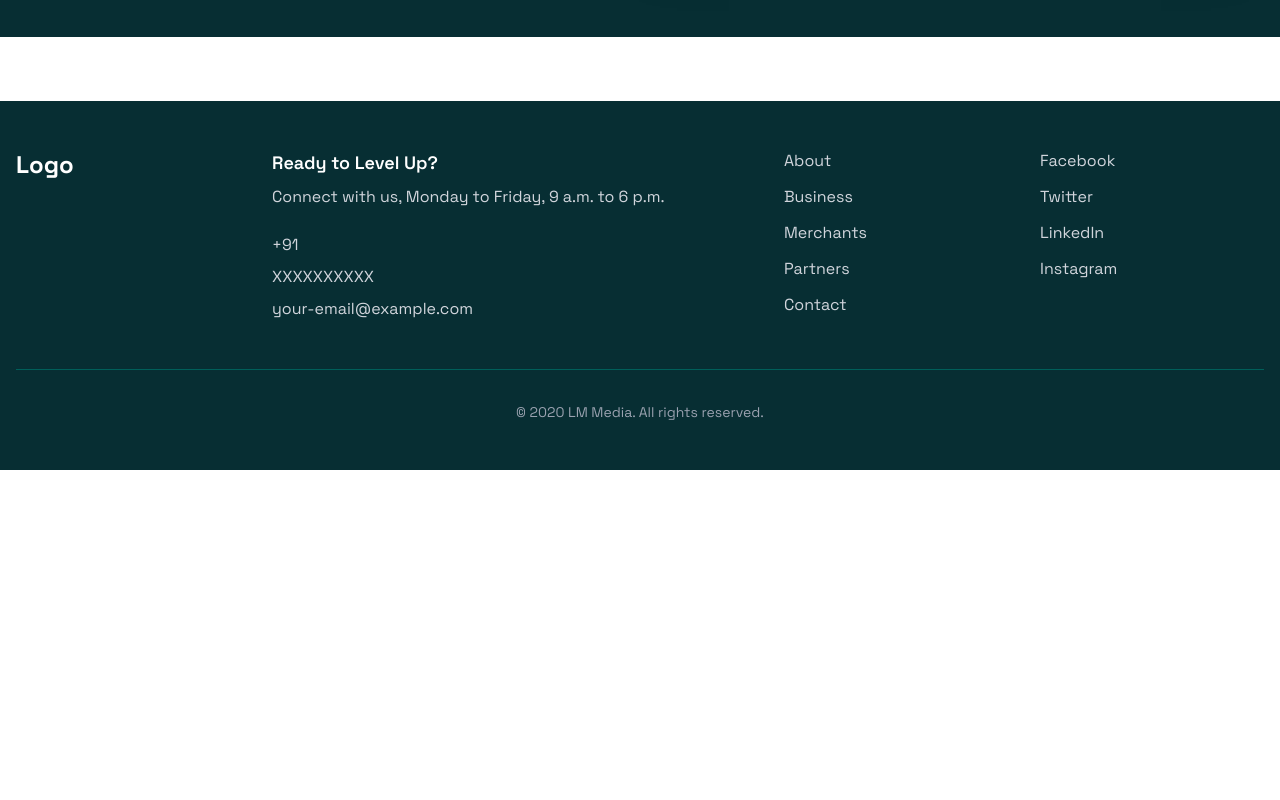
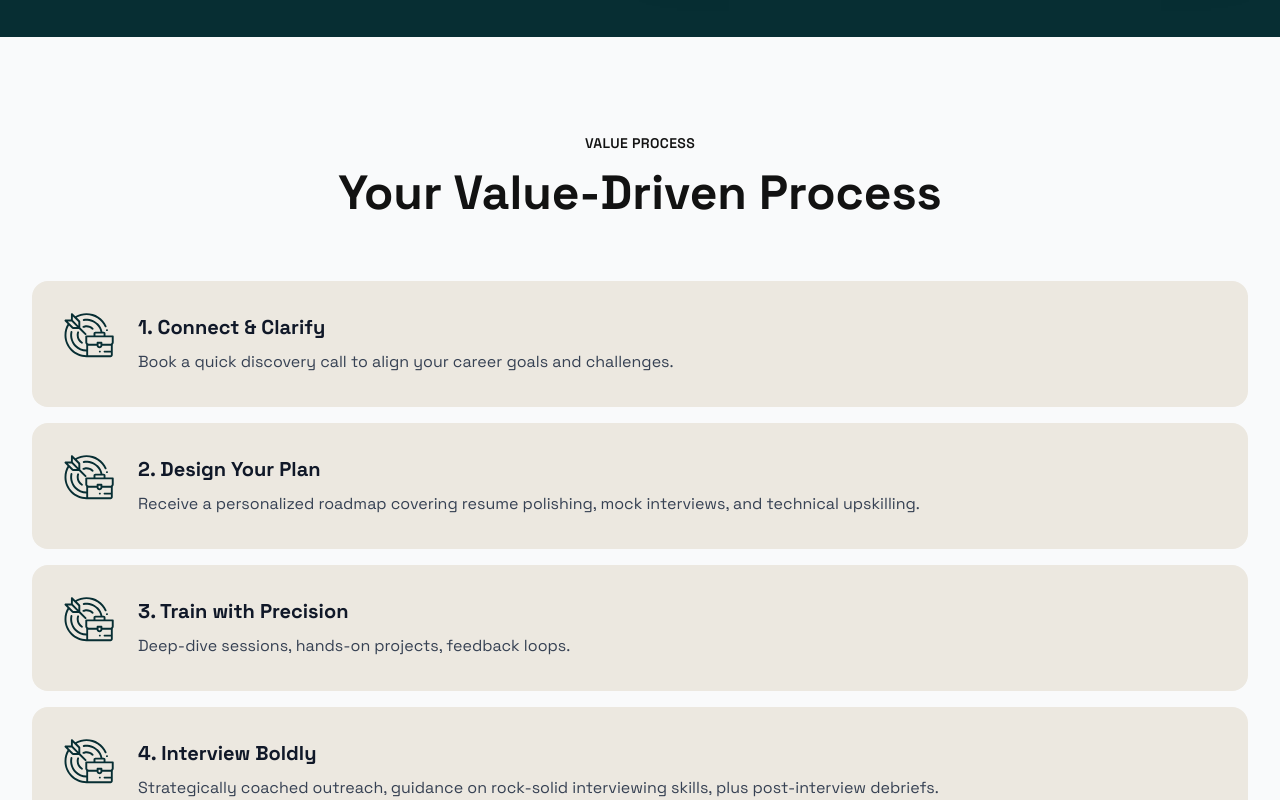
Before and after one commit to Tusharkothiya/Vicky-s-web, a React (Vite) app: page / in a window 1280 px wide. Shown: the part 2500-3300 px from the top of the page. Before the commit the page ends 2970 px from the top, so only its background shows below. Built offline with nearby package versions, Linux system fonts and the light colour scheme.

Commit message:
Design Value Processss page.

```diff
--- a/src/components/Home/Home.tsx
+++ b/src/components/Home/Home.tsx
@@ -1,6 +1,7 @@
 import HeroSection from "./HeroSection";
 import PopularServices from "./PopularServices";
 import Testimonial from "./Testimonial";
+import ValueProcess from "./ValueProcess";
 
 const Home = () => {
   return (
@@ -8,6 +9,7 @@ const Home = () => {
       <HeroSection />
       <PopularServices />
       <Testimonial />
+      <ValueProcess />
     </div>
   );
 };
--- /dev/null
+++ b/src/components/Home/ValueProcess.tsx
@@ -0,0 +1,91 @@
+import { Globe, FileText, Target, MessageCircle, Users } from 'lucide-react';
+import { BagIcon } from '../../assets/Index';
+
+const ValueProcess = () => {
+  const processSteps = [
+    {
+      id: 1,
+      title: "Connect & Clarify",
+      description: "Book a quick discovery call to align your career goals and challenges.",
+      icon: Globe
+    },
+    {
+      id: 2,
+      title: "Design Your Plan",
+      description: "Receive a personalized roadmap covering resume polishing, mock interviews, and technical upskilling.",
+      icon: FileText
+    },
+    {
+      id: 3,
+      title: "Train with Precision",
+      description: "Deep-dive sessions, hands-on projects, feedback loops.",
+      icon: Target
+    },
+    {
+      id: 4,
+      title: "Interview Boldly",
+      description: "Strategically coached outreach, guidance on rock-solid interviewing skills, plus post-interview debriefs.",
+      icon: MessageCircle
+    },
+    {
+      id: 5,
+      title: "Ongoing Partner",
+      description: "We stay by your side until you're placed and beyond.",
+      icon: Users
+    }
+  ];
+
+  return (
+    <section className="bg-[#F9FAFB] py-16 lg:py-24">
+      <div className="max-w-7xl mx-auto px-4 sm:px-6 lg:px-8">
+
+        {/* Header */}
+        <div className="text-center mb-16">
+          <p className="text-[#121212] font-semibold text-sm uppercase tracking-wide mb-4">
+            VALUE PROCESS
+          </p>
+          <h2 className="text-3xl md:text-4xl lg:text-5xl font-bold text-[#121212]">
+            Your Value-Driven Process
+          </h2>
+        </div>
+
+        {/* Process Steps */}
+        <div className="space-y-4">
+          {processSteps.map((step, index) => {
+
+            return (
+              <div
+                key={index}
+                className="bg-[#ECE8E0] rounded-2xl p-6 lg:p-8 hover:bg-gray-100 transition-colors duration-300"
+              >
+                <div className="flex items-start space-x-6">
+
+                  {/* Icon */}
+                  <div className="flex-shrink-0">
+                    <div className=" rounded-xl flex items-center justify-center">
+                      <img src={BagIcon} alt="BagIcon" className='h-full w-full object-cover' />
+                    </div>
+                  </div>
+
+                  {/* Content */}
+                  <div className="flex-1 min-w-0">
+                    <h3 className="text-lg lg:text-xl font-bold text-gray-900 mb-2">
+                      {step.id}. {step.title}
+                    </h3>
+                    <p className="text-gray-700 leading-relaxed text-sm lg:text-base">
+                      {step.description}
+                    </p>
+                  </div>
+
+                </div>
+              </div>
+            );
+          })}
+        </div>
+
+      </div>
+    </section>
+  );
+};
+
+export default ValueProcess;
```
